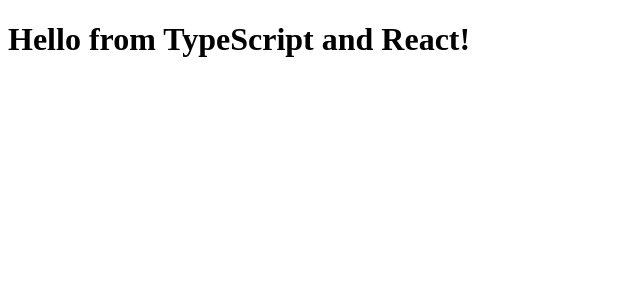
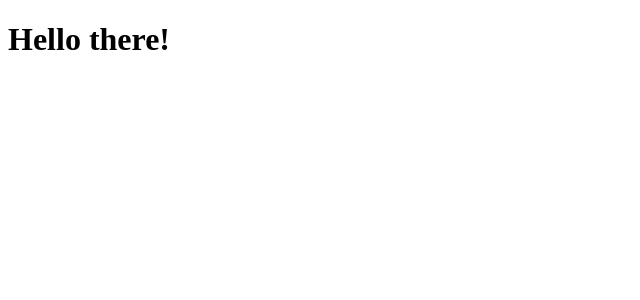
Before and after one commit to antonkalik/node-react-typescript-client-side-boilerplate, a React app: page / in a window 1280 px wide. Shown: the top 300 px of the page, without its empty margins (0-640 px from the left). Built offline with nearby package versions, Linux system fonts and the light colour scheme; the HTML template or start-up script is replaced by a standard one.

Commit message:
turn to App

```diff
--- a/src/client/App.tsx
+++ b/src/client/App.tsx
@@ -1,12 +1,16 @@
 import * as React from 'react';
 
-export interface HelloProps {
+interface SomeProps {
   compiler: string;
   framework: string;
 }
 
-export const Hello = (props: HelloProps) => (
-  <h1>
-    Hello from {props.compiler} and {props.framework}!
-  </h1>
-);
+export class App extends React.Component {
+  render() {
+    return (
+      <div>
+        <h1>Hello there!</h1>
+      </div>
+    );
+  }
+}
--- a/src/client/index.tsx
+++ b/src/client/index.tsx
@@ -1,8 +1,7 @@
 import * as React from 'react';
 import * as ReactDOM from 'react-dom';
-
-import { Hello } from './App';
+import { App } from './App';
 
 console.log({ clientENV: process.env.NODE_ENV });
 
-ReactDOM.render(<Hello compiler="TypeScript" framework="React" />, document.getElementById('root'));
+ReactDOM.render(<App />, document.getElementById('root'));
--- a/webpack.client.js
+++ b/webpack.client.js
@@ -47,7 +47,6 @@
       },
     ],
   },
-
   plugins: [
     new MiniCssExtractPlugin(),
     new HtmlWebpackPlugin({
```
